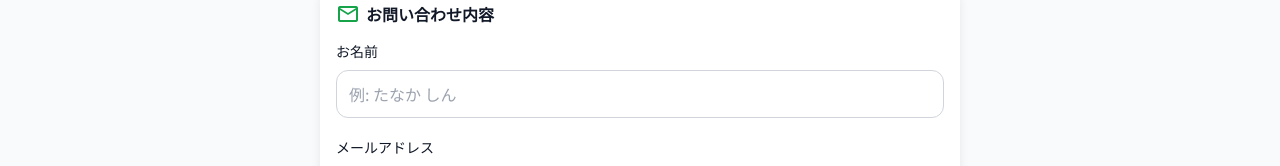
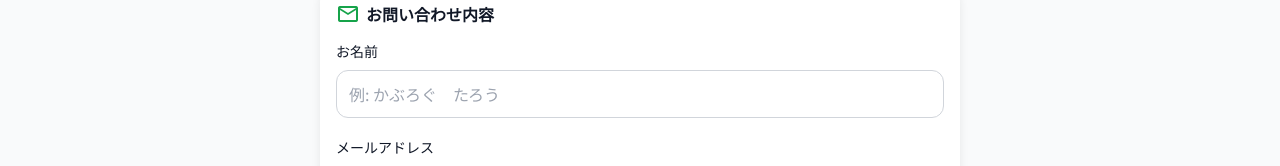
Before and after one commit to nasimanyo/cab-log, a React (Vite) app: page /contact in a window 1280 px wide. Shown: the part 130-296 px from the top of the page. Built offline with nearby package versions, Linux system fonts and the light colour scheme; no server answers.

Commit message:
お問い合わせフォームを追加しました。

```diff
--- a/src/pages/ContactPage.tsx
+++ b/src/pages/ContactPage.tsx
@@ -26,7 +26,7 @@ const CATEGORY_LABEL: Record<string, string> = {
   other: 'その他'
 }
 
-const CONTACT_EMAIL = 'contact@cab-nabi.app'
+const CONTACT_EMAIL = 'cab.log.jp@gmail.com'
 
 export default function ContactPage() {
   const [form, setForm] = useState<ContactFormState>(defaultForm)
@@ -95,7 +95,7 @@ export default function ContactPage() {
                 value={form.name}
                 onChange={(e) => setForm((prev) => ({ ...prev, name: e.target.value }))}
                 className="input-field"
-                placeholder="例: たなか しん"
+                placeholder="例: かぶろぐ　たろう"
               />
               {errors.name && <p className="text-xs text-red-600">{errors.name}</p>}
             </div>
```
